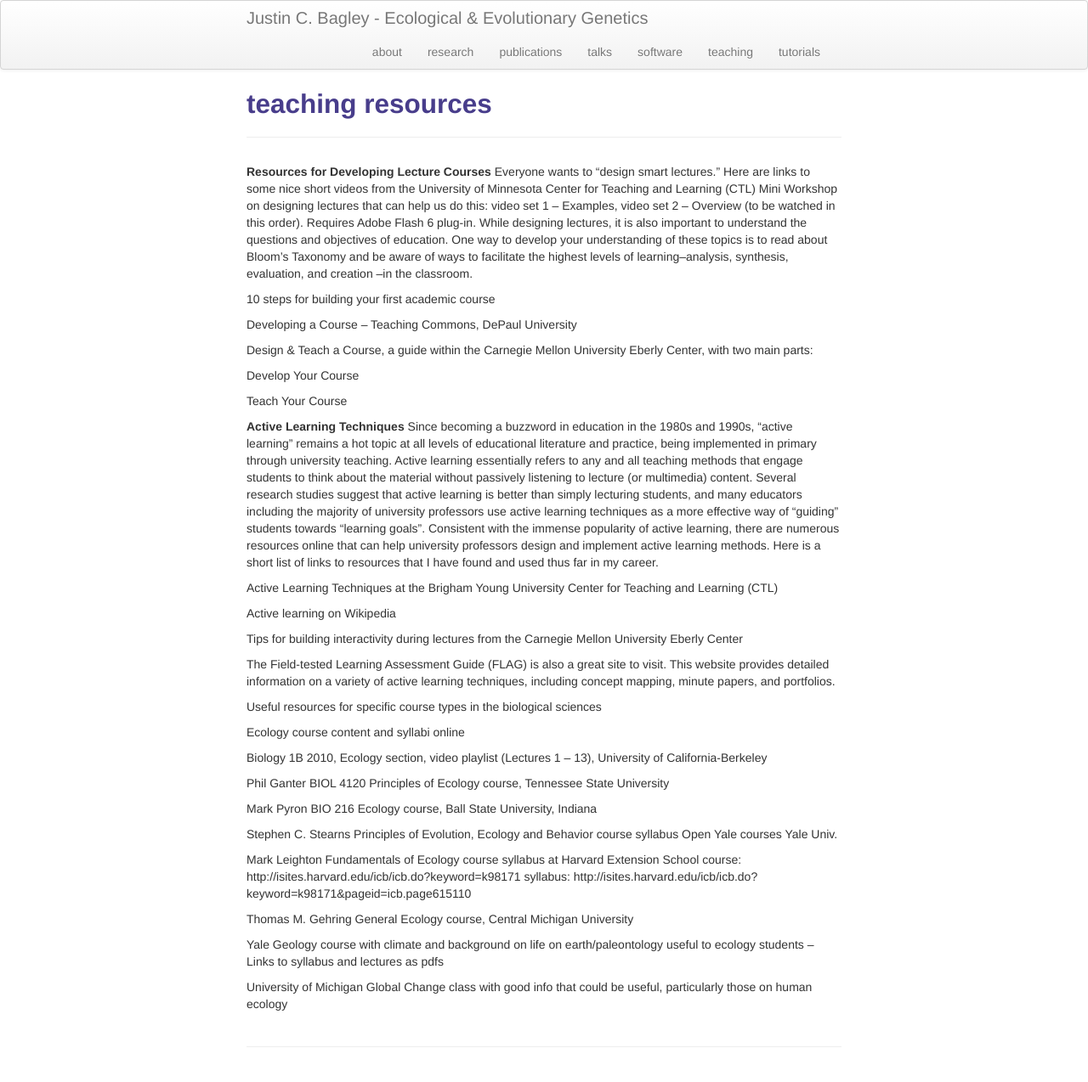
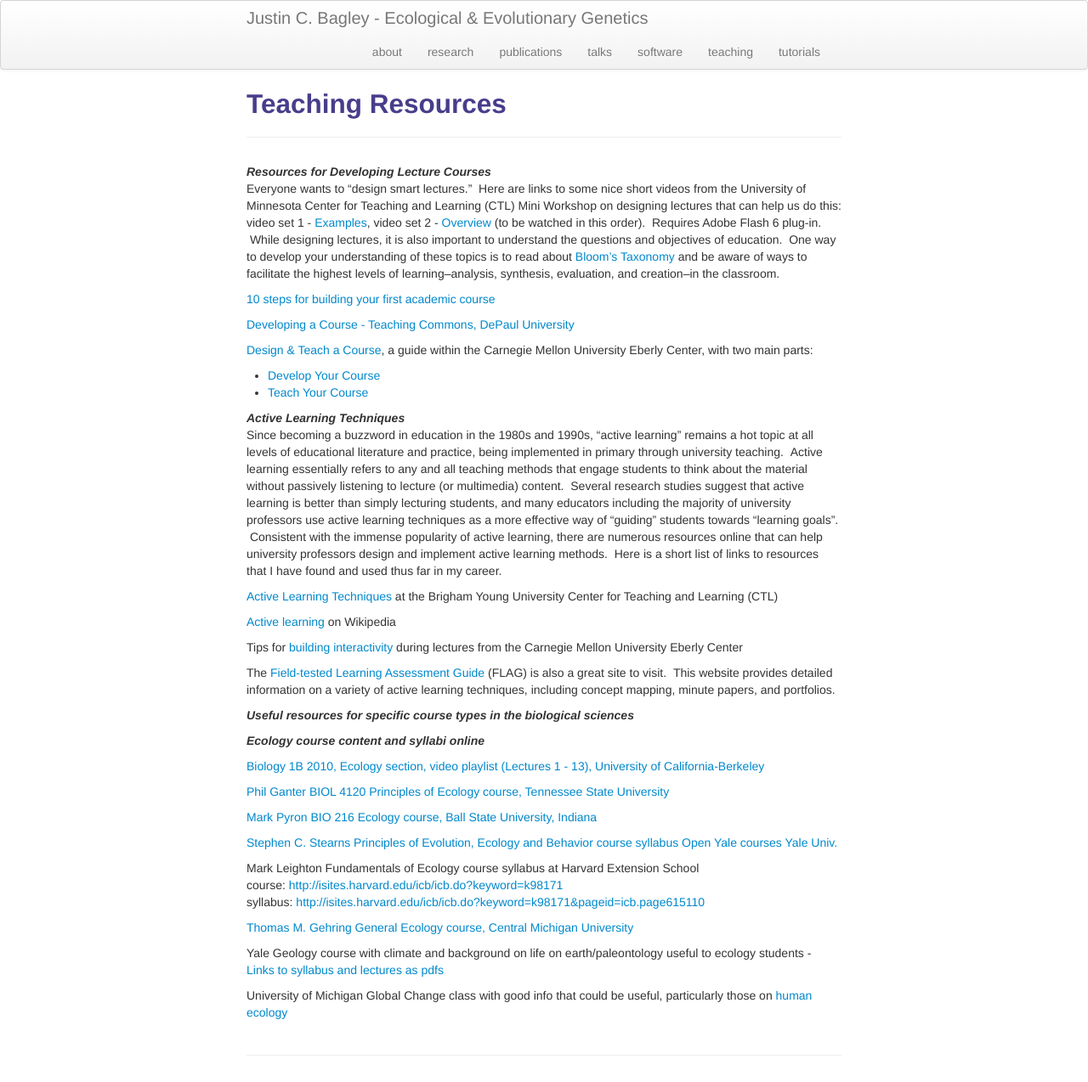
Before and after one commit to justincbagley/justincbagley.github.io, a Jekyll site: the page built from pages/teachingres.md, in a window 1280 px wide. Shown: the whole page at 85% size. Built offline with Jekyll 4.4.1, drawn with Linux system fonts in a browser that asks for light colours; some of the changed lines change nothing that is shown.

Commit message:
Add files via upload

```diff
--- a/pages/teachingres.md
+++ b/pages/teachingres.md
@@ -1,69 +1,55 @@
 ---
+author: justin
+comments: false
+date: 2013-11-06 07:29:39+00:00
 layout: page
-title: teaching resources
-description: Justin C. Bagley's teaching resources
+link: http://www.justinbagley.org/teaching/teaching-resources
+slug: teaching-resources
+title: Teaching Resources
+wordpress_id: 195
 ---
 
-**Resources for Developing Lecture Courses**
-Everyone wants to “design smart lectures.”  Here are links to some nice short videos from
-the University of Minnesota Center for Teaching and Learning (CTL) Mini Workshop on designing
-lectures that can help us do this: video set 1 – Examples, video set 2 – Overview (to be
-watched in this order).  Requires Adobe Flash 6 plug-in.  While designing lectures, it is
-also important to understand the questions and objectives of education.  One way to develop
-your understanding of these topics is to read about Bloom’s Taxonomy and be aware of ways
-to facilitate the highest levels of learning–analysis, synthesis, evaluation, and creation
-–in the classroom.
+_**Resources for Developing Lecture Courses**_
+Everyone wants to "design smart lectures."  Here are links to some nice short videos from the University of Minnesota Center for Teaching and Learning (CTL) Mini Workshop on designing lectures that can help us do this: video set 1 - [Examples](http://www1.umn.edu/ohr/teachlearn/tutorials/lectures/video1/index.html), video set 2 - [Overview](http://www1.umn.edu/ohr/teachlearn/tutorials/lectures/video2/index.html) (to be watched in this order).  Requires Adobe Flash 6 plug-in.  While designing lectures, it is also important to understand the questions and objectives of education.  One way to develop your understanding of these topics is to read about [Bloom's Taxonomy](http://en.wikipedia.org/wiki/Bloom's_taxonomy) and be aware of ways to facilitate the highest levels of learning--analysis, synthesis, evaluation, and creation--in the classroom.
 
-10 steps for building your first academic course
+[10 steps for building your first academic course](http://www.universityaffairs.ca/10-steps-to-build-your-first-academic-course.aspx)
 
-Developing a Course – Teaching Commons, DePaul University
+[Developing a Course - Teaching Commons, DePaul University](http://teachingcommons.depaul.edu/Course_Design/developing_a_course/index.html)
 
-Design & Teach a Course, a guide within the Carnegie Mellon University Eberly Center, with
-two main parts:
+[Design & Teach a Course](https://www.cmu.edu/teaching/designteach/index.html), a guide within the Carnegie Mellon University Eberly Center, with two main parts:
 
-Develop Your Course
+  * [Develop Your Course](https://www.cmu.edu/teaching/designteach/design/index.html)
+  * [Teach Your Course](https://www.cmu.edu/teaching/designteach/teach/index.html)
 
-Teach Your Course
+_**Active Learning Techniques**_
+Since becoming a buzzword in education in the 1980s and 1990s, "active learning" remains a hot topic at all levels of educational literature and practice, being implemented in primary through university teaching.  Active learning essentially refers to any and all teaching methods that engage students to think about the material without passively listening to lecture (or multimedia) content.  Several research studies suggest that active learning is better than simply lecturing students, and many educators including the majority of university professors use active learning techniques as a more effective way of "guiding" students towards "learning goals".  Consistent with the immense popularity of active learning, there are numerous resources online that can help university professors design and implement active learning methods.  Here is a short list of links to resources that I have found and used thus far in my career.
 
-**Active Learning Techniques**
-Since becoming a buzzword in education in the 1980s and 1990s, “active learning” remains a
-hot topic at all levels of educational literature and practice, being implemented in primary
-through university teaching.  Active learning essentially refers to any and all teaching
-methods that engage students to think about the material without passively listening to
-lecture (or multimedia) content.  Several research studies suggest that active learning is
-better than simply lecturing students, and many educators including the majority of university
-professors use active learning techniques as a more effective way of “guiding” students
-towards “learning goals”.  Consistent with the immense popularity of active learning, there
-are numerous resources online that can help university professors design and implement active
-learning methods.  Here is a short list of links to resources that I have found and used thus
-far in my career.
+[Active Learning Techniques](http://ctl.byu.edu/teaching-tips/active-learning-techniques) at the Brigham Young University Center for Teaching and Learning (CTL)
 
-Active Learning Techniques at the Brigham Young University Center for Teaching and Learning (CTL)
+[Active learning](http://en.wikipedia.org/wiki/Active_learning) on Wikipedia
 
-Active learning on Wikipedia
+Tips for [building interactivity](https://www.cmu.edu/teaching/designteach/design/instructionalstrategies/lectures.html#interactivity) during lectures from the Carnegie Mellon University Eberly Center
 
-Tips for building interactivity during lectures from the Carnegie Mellon University Eberly Center
+The [Field-tested Learning Assessment Guide](http://www.flaguide.org) (FLAG) is also a great site to visit.  This website provides detailed information on a variety of active learning techniques, including concept mapping, minute papers, and portfolios.
 
-The Field-tested Learning Assessment Guide (FLAG) is also a great site to visit.  This website provides detailed information on a variety of active learning techniques, including concept mapping, minute papers, and portfolios.
+_**Useful resources for specific course types in the biological sciences**_
 
-Useful resources for specific course types in the biological sciences
+_**Ecology course content and syllabi online**_
 
-Ecology course content and syllabi online
+[Biology 1B 2010, Ecology section, video playlist (Lectures 1 - 13), University of California-Berkeley](https://www.youtube.com/playlist?list=PLA0677EF99D42F238)
 
-Biology 1B 2010, Ecology section, video playlist (Lectures 1 – 13), University of California-Berkeley
+[Phil Ganter BIOL 4120 Principles of Ecology course, Tennessee State University](http://ww2.tnstate.edu/ganter/BIO412SyllabusF'99.html)
 
-Phil Ganter BIOL 4120 Principles of Ecology course, Tennessee State University
+[Mark Pyron BIO 216 Ecology course, Ball State University, Indiana](http://mpyron.iweb.bsu.edu/Bio216/outline216.html)
 
-Mark Pyron BIO 216 Ecology course, Ball State University, Indiana
-
-Stephen C. Stearns Principles of Evolution, Ecology and Behavior course syllabus Open Yale courses Yale Univ.
+[Stephen C. Stearns Principles of Evolution, Ecology and Behavior course syllabus Open Yale courses Yale Univ.](http://oyc.yale.edu/ecology-and-evolutionary-biology/eeb-122#syllabus)
 
 Mark Leighton Fundamentals of Ecology course syllabus at Harvard Extension School
-course: http://isites.harvard.edu/icb/icb.do?keyword=k98171
-syllabus: http://isites.harvard.edu/icb/icb.do?keyword=k98171&pageid=icb.page615110
+course: [http://isites.harvard.edu/icb/icb.do?keyword=k98171](http://isites.harvard.edu/icb/icb.do?keyword=k98171)
+syllabus: [http://isites.harvard.edu/icb/icb.do?keyword=k98171&pageid=icb.page615110](http://isites.harvard.edu/icb/icb.do?keyword=k98171&pageid=icb.page615110)
 
-Thomas M. Gehring General Ecology course, Central Michigan University
+[Thomas M. Gehring General Ecology course, Central Michigan University](http://people.cst.cmich.edu/gehri1tm/BIO%20340_new.htm)
 
-Yale Geology course with climate and background on life on earth/paleontology useful to ecology students – Links to syllabus and lectures as pdfs
+Yale Geology course with climate and background on life on earth/paleontology useful to ecology students - [Links to syllabus and lectures as pdfs](http://earth.geology.yale.edu/~avf5/teaching/ResourcesGG523/)
 
-University of Michigan Global Change class with good info that could be useful, particularly those on human ecology
+University of Michigan Global Change class with good info that could be useful, particularly those on[ human ecology](http://globalchange.umich.edu/globalchange1/current/lectures/human_ecology/human_ecology.html)
```
